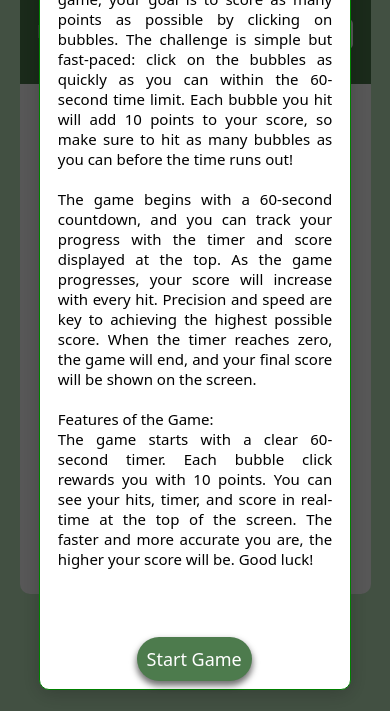
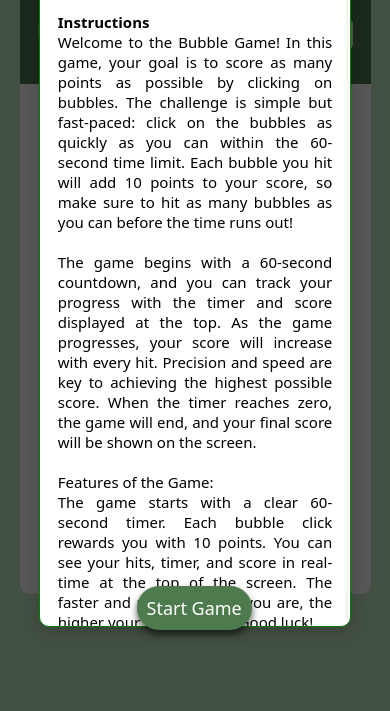
Before and after one commit to Shivam2411-stack/bubble_game, a plain HTML site: page index.html in a window 390 px wide. Shown: the part 133-844 px from the top of the page. Drawn offline with Linux system fonts and the light colour scheme.

Commit message:
Update style.css
adjust the responsive text

```diff
--- a/style.css
+++ b/style.css
@@ -232,7 +232,7 @@ main {
 }
 @media screen and (max-width:700px) {
     #cont{
-        height: 95%;
+        height: 80%;
         width: 80%;
         overflow: hidden;
     }
@@ -283,8 +283,7 @@ main {
     #cont button{
         margin-left: 35%;
         position: fixed;
-        /* bottom: 0; */
-        bottom: 30px;
+        bottom: 81px;
         left: 0px;
         z-index: 9999;
         box-shadow: 0 4px 6px 0.678900px rgba(0, 0, 0, 0.56);
```
